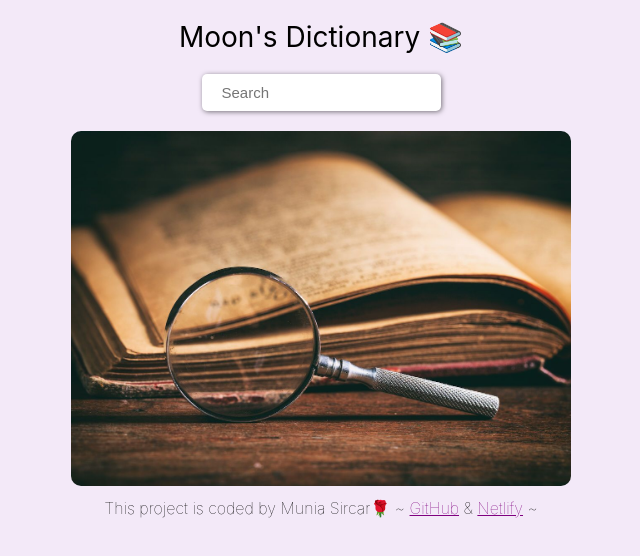
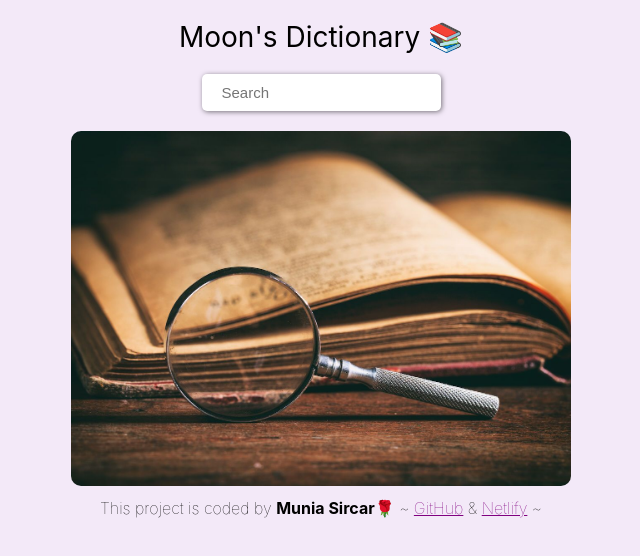
Before and after one commit to Munia-Sircar/dictionary-app, a React (Create React App) app: page / in a window 1280 px wide. Shown: the top 556 px of the page, without its empty margins (319-959 px from the left). Built offline with nearby package versions, Linux system fonts and the light colour scheme.

Commit message:
added strong element to coder

```diff
--- a/src/App.js
+++ b/src/App.js
@@ -8,7 +8,7 @@ export default function App() {
         <header className="App-header">Moon's Dictionary 📚</header>
         <Dictionary />
         <footer>
-          This project is coded by Munia Sircar🌹 ~{" "}
+          This project is coded by <strong>Munia Sircar</strong>🌹 ~{" "}
           <a
             href="https://github.com/Munia-Sircar/dictionary-app"
             className="netlify-link"
--- a/src/Results.css
+++ b/src/Results.css
@@ -10,7 +10,7 @@ h2 {
 section {
   background-color: white;
   border-radius: 6px;
-  box-shadow: 1px 1px 3px rgba(0, 0, 0, 0.4);
+  box-shadow: 1px 1px 5px rgba(88, 87, 87, 0.3);
   padding: 20px;
   margin: 15px;
 }
```
